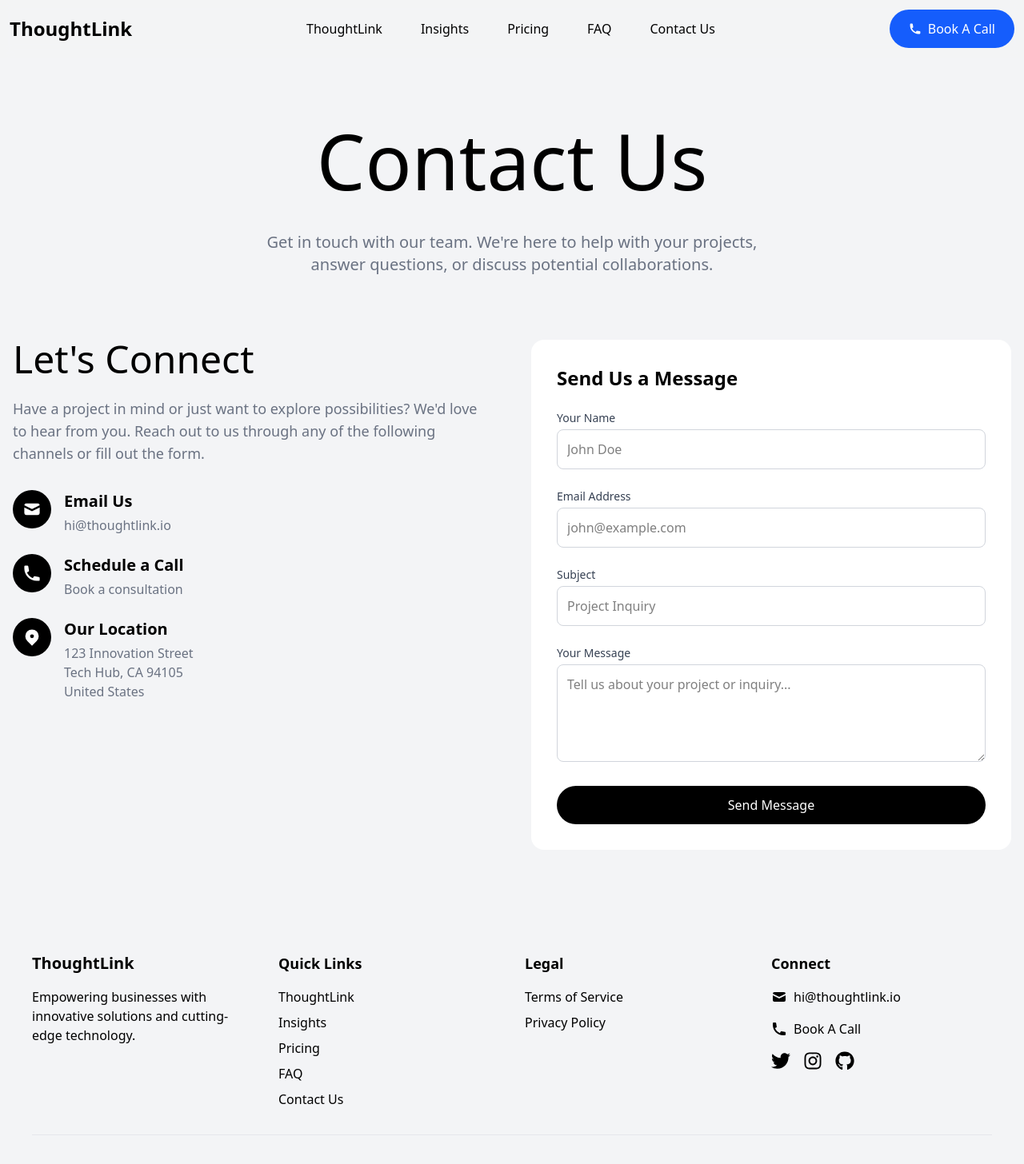
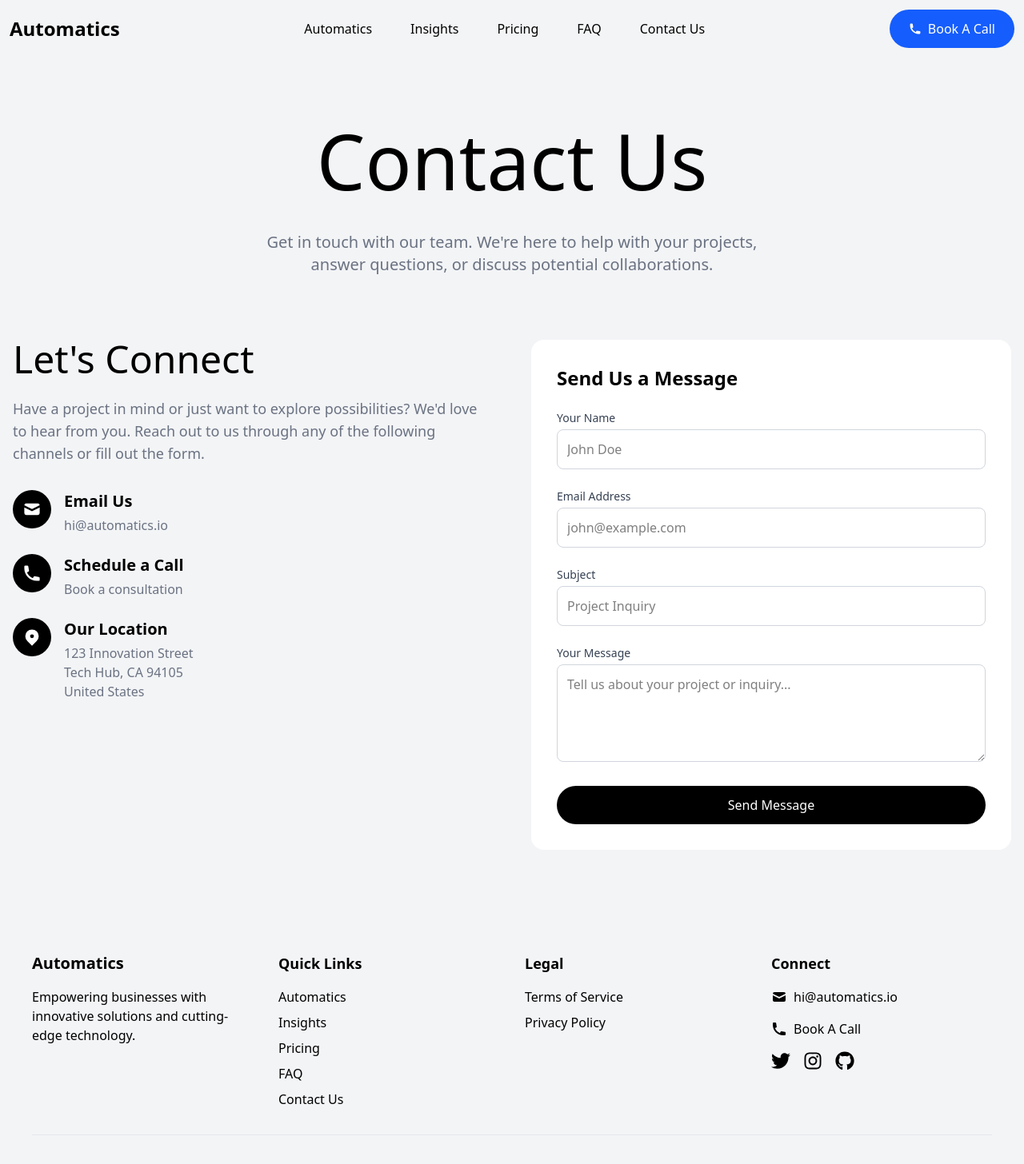
Before and after one commit to cursedxp/automatics.dev, a Next.js app: page /contact-us in a window 1280 px wide. Shown: the top 1456 px of the page at 80% size. Built offline with nearby package versions, Linux system fonts and the light colour scheme; no server answers; a web font is replaced by a local one.

Commit message:
chore: update branding from ThoughtLink to Automatics across the application to reflect the new company identity and ensure consistency in messaging.

```diff
--- a/app/about-us/page.js
+++ b/app/about-us/page.js
@@ -20,7 +20,7 @@ export default function AboutUs() {
             transition={{ duration: 1, delay: 0.2 }}
             className="text-center"
           >
-            ThoughtLink
+            Automatics
           </motion.span>
         </h1>
         <motion.p
@@ -60,7 +60,7 @@ export default function AboutUs() {
               not bloated platforms they need to adapt to.
             </p>
             <p className="text-gray-500 text-base sm:text-lg">
-              At ThoughtLink, we help businesses build smart, focused digital
+              At Automatics, we help businesses build smart, focused digital
               systems instead of forcing them into someone else&apos;s mold. We
               use low-code tools, modular architecture, and fast iteration to
               build exactly what you need, when you need it.
@@ -75,7 +75,7 @@ export default function AboutUs() {
           >
             <Image
               src="/assets/images/built.jpg"
-              alt="Building the future - ThoughtLink's approach to custom digital solutions"
+              alt="Building the future - Automatics's approach to custom digital solutions"
               fill
               className="object-cover rounded-2xl"
               priority
@@ -102,7 +102,7 @@ export default function AboutUs() {
           >
             <Image
               src="/assets/images/digital.jpg"
-              alt="Purpose-driven digital systems - ThoughtLink's custom solutions"
+              alt="Purpose-driven digital systems - Automatics's custom solutions"
               fill
               className="object-cover rounded-2xl"
             />
@@ -123,7 +123,7 @@ export default function AboutUs() {
               same tools?
             </p>
             <p className="text-gray-500 text-base sm:text-lg">
-              At ThoughtLink, we believe internal systems deserve the same level
+              At Automatics, we believe internal systems deserve the same level
               of care and design as customer-facing products. We build internal
               tools that are tailored to your unique workflows, company culture,
               and operational logic.
@@ -170,7 +170,7 @@ export default function AboutUs() {
           >
             <Image
               src="/assets/images/partnership.jpg"
-              alt="ThoughtLink's partnership approach - Building lasting relationships"
+              alt="Automatics's partnership approach - Building lasting relationships"
               fill
               className="object-cover rounded-2xl grayscale"
             />
@@ -192,7 +192,7 @@ export default function AboutUs() {
             id="team-heading"
             className="text-3xl xs:text-5xl sm:text-6xl md:text-5xl lg:text-6xl mb-4 sm:mb-6"
           >
-            Meet the Minds Behind ThoughtLink
+            Meet the Minds Behind Automatics
           </h2>
           <p className="text-gray-500 text-base sm:text-lg max-w-2xl mx-auto px-4">
             Our team brings together diverse expertise and perspectives to
@@ -212,7 +212,7 @@ export default function AboutUs() {
               <figure className="relative w-32 h-32 sm:w-40 sm:h-40 mx-auto mb-4 sm:mb-6">
                 <Image
                   src={member.image}
-                  alt={`${member.name} - ${member.role} at ThoughtLink`}
+                  alt={`${member.name} - ${member.role} at Automatics`}
                   fill
                   className="object-cover rounded-full"
                 />
--- a/app/blog/layout.js
+++ b/app/blog/layout.js
@@ -2,13 +2,13 @@ import { Metadata } from "next";
 
 export const metadata = {
   title: {
-    default: "Blog | ThoughtLink",
-    template: "%s | ThoughtLink Blog",
+    default: "Blog | Automatics",
+    template: "%s | Automatics Blog",
   },
   description:
     "Stay informed with our latest insights, industry trends, and expert perspectives on technology, digital transformation, and business innovation.",
   keywords: [
-    "ThoughtLink",
+    "Automatics",
     "blog",
     "digital transformation",
     "technology insights",
@@ -16,7 +16,7 @@ export const metadata = {
     "business innovation",
   ],
   openGraph: {
-    title: "Blog | ThoughtLink",
+    title: "Blog | Automatics",
     description:
       "Stay informed with our latest insights, industry trends, and expert perspectives on technology, digital transformation, and business innovation.",
     type: "website",
--- a/app/components/home/footer/Footer.js
+++ b/app/components/home/footer/Footer.js
@@ -17,7 +17,7 @@ const Footer = () => {
       <div className="max-w-screen-xl mx-auto ">
         <div className="grid grid-cols-1 sm:grid-cols-2 md:grid-cols-4 gap-8">
           <div className="space-y-4">
-            <h3 className="text-xl font-bold text-black">ThoughtLink</h3>
+            <h3 className="text-xl font-bold text-black">Automatics</h3>
             <p className="text-black">
               Empowering businesses with innovative solutions and cutting-edge
               technology.
@@ -35,7 +35,7 @@ const Footer = () => {
                   href="/about-us"
                   className="text-black hover:scale-105 transition-all duration-300"
                 >
-                  ThoughtLink
+                  Automatics
                 </Link>
               </li>
               <li>
@@ -103,10 +103,10 @@ const Footer = () => {
               <div className="flex items-center gap-2 text-black">
                 <HiMail className="w-5 h-5" />
                 <a
-                  href="mailto:hi@thoughtlink.io"
+                  href="mailto:hi@automatics.io"
                   className="text-black hover:scale-105 transition-all duration-300"
                 >
-                  hi@thoughtlink.io
+                  hi@automatics.io
                 </a>
               </div>
               <div className="flex items-center gap-2 text-black">
@@ -145,7 +145,7 @@ const Footer = () => {
         {/* Bottom Bar */}
         <div className="border-t border-gray-200 mt-8 pt-8 text-center text-black">
           <p>
-            &copy; {new Date().getFullYear()} ThoughtLink. All rights reserved.
+            &copy; {new Date().getFullYear()} Automatics. All rights reserved.
           </p>
         </div>
       </div>
--- a/app/components/home/heroSection/HeroSection.js
+++ b/app/components/home/heroSection/HeroSection.js
@@ -30,9 +30,9 @@ export default function HeroSection() {
         transition={{ duration: 1, delay: 0.6 }}
         className="text-center text-gray-500 sm:px-30 px-10 text-xl mb-10"
       >
-        At ThoughtLink, we transform your business challenges into custom
-        digital solutions. From automation to tailored interfaces, we connect
-        your ideas with the right technology—efficiently and thoughtfully.
+        At Automatics, we transform your business challenges into custom digital
+        solutions. From automation to tailored interfaces, we connect your ideas
+        with the right technology—efficiently and thoughtfully.
       </motion.p>
       <div className="flex justify-center gap-4">
         <motion.button
--- a/app/components/home/navBar/Navbar.js
+++ b/app/components/home/navBar/Navbar.js
@@ -37,14 +37,14 @@ export default function Navbar() {
       >
         <div className="flex items-center">
           <Link href="/" className="text-2xl font-bold">
-            <h1>ThoughtLink</h1>
+            <h1>Automatics</h1>
           </Link>
         </div>
         {/* Desktop Navbar */}
         <ul className="gap-12 hidden lg:flex" role="list">
           <li className="hover:scale-105 transition-all duration-300">
             <Link href="/about-us" aria-label="about us">
-              ThoughtLink
+              Automatics
             </Link>
           </li>
           <li className="hover:scale-105 transition-all duration-300">
@@ -111,7 +111,7 @@ export default function Navbar() {
                 aria-label="about-us"
                 className="hover:scale-105 transition-all duration-300"
               >
-                ThoughtLink
+                Automatics
               </Link>
             </li>
             <li>
--- a/app/components/home/whyUsSection/WhyUsSection.js
+++ b/app/components/home/whyUsSection/WhyUsSection.js
@@ -7,8 +7,8 @@ export default function WhyUsSection() {
           The Thinking Partner Behind Every Great Solution
         </h2>
         <p className="text-gray-500 text-xl mb-4">
-          At ThoughtLink, we don’t just build software—we solve real business
-          problems. By combining thoughtful strategy with custom-built
+          At Automatics, we don&apos;t just build software—we solve real
+          business problems. By combining thoughtful strategy with custom-built
           solutions, we help you move faster, work smarter, and grow with
           confidence.
         </p>
--- a/app/contact-us/page.js
+++ b/app/contact-us/page.js
@@ -111,10 +111,10 @@ export default function ContactUs() {
                 <div>
                   <h3 className="text-xl font-semibold mb-1">Email Us</h3>
                   <a
-                    href="mailto:hi@thoughtlink.io"
+                    href="mailto:hi@automatics.io"
                     className="text-gray-500 hover:text-black transition-colors"
                   >
-                    hi@thoughtlink.io
+                    hi@automatics.io
                   </a>
                 </div>
               </div>
--- a/app/layout.js
+++ b/app/layout.js
@@ -4,22 +4,22 @@ import { Metadata } from "next";
 import Footer from "./components/home/footer/Footer";
 export const metadata = {
   title: {
-    default: "ThoughtLink - Your Digital Solutions Partner",
-    template: "%s | ThoughtLink",
+    default: "Automatics - Your Digital Solutions Partner",
+    template: "%s | Automatics",
   },
   description:
-    "Learn about ThoughtLink's mission to build custom digital solutions. We're more than just a tech company - we're your partner in building the future of digital solutions.",
+    "Learn about Automatics's mission to build custom digital solutions. We're more than just a tech company - we're your partner in building the future of digital solutions.",
   keywords: [
-    "ThoughtLink",
+    "Automatics",
     "digital solutions",
     "custom software",
     "tech company",
     "digital transformation",
   ],
   openGraph: {
-    title: "ThoughtLink - Your Digital Solutions Partner",
+    title: "Automatics - Your Digital Solutions Partner",
     description:
-      "Learn about ThoughtLink's mission to build custom digital solutions. We're more than just a tech company - we're your partner in building the future of digital solutions.",
+      "Learn about Automatics's mission to build custom digital solutions. We're more than just a tech company - we're your partner in building the future of digital solutions.",
     type: "website",
   },
 };
```
